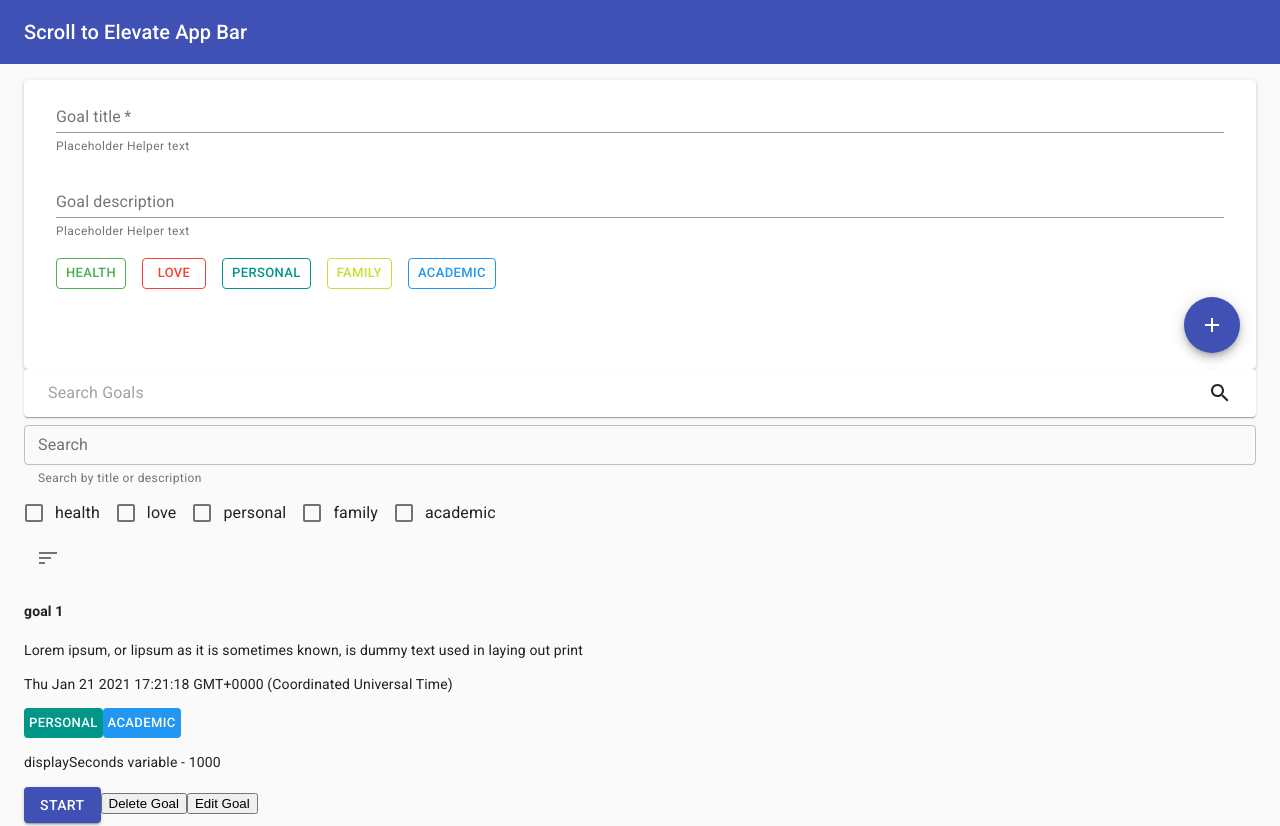
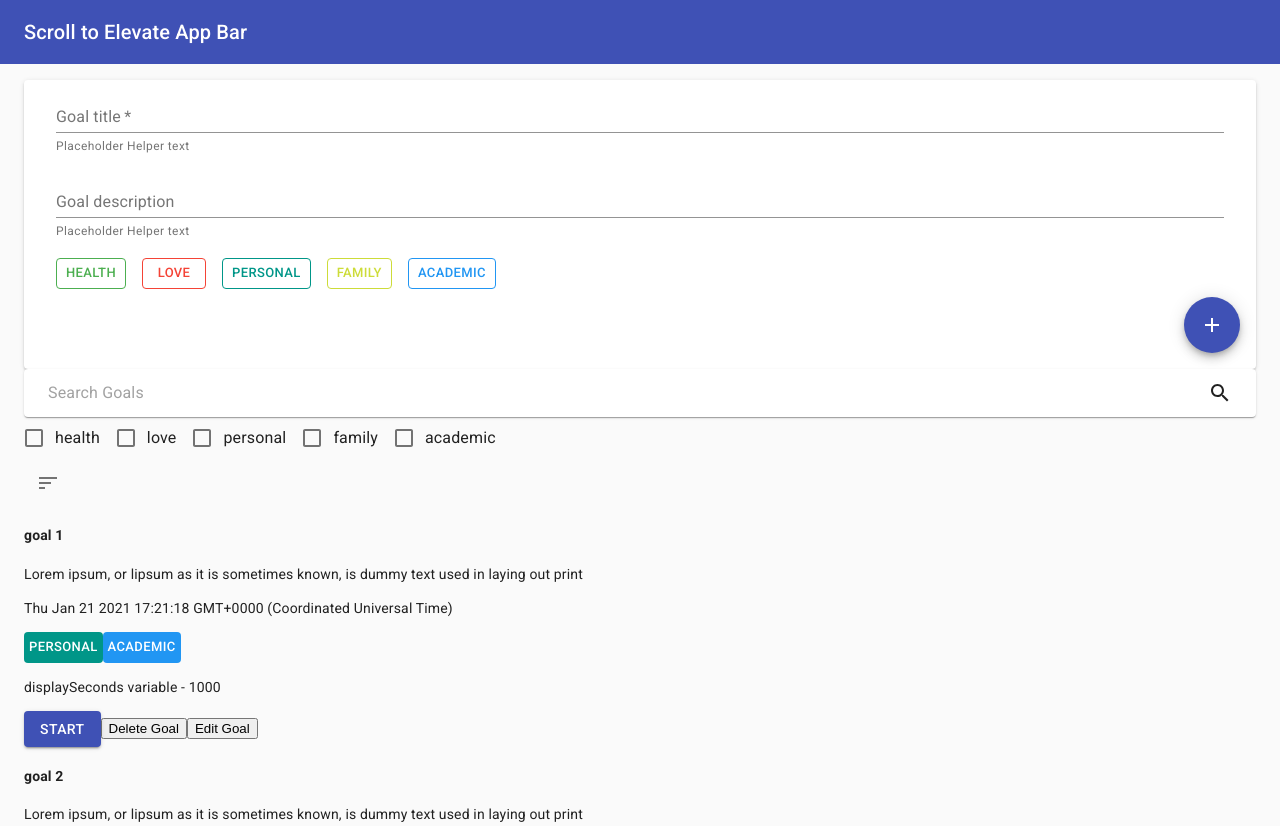
Before and after one commit to BhavyaCodes/get-it-done, a React (Create React App) app: page / in a window 1280 px wide. Shown: the top 826 px of the page. Built offline with nearby package versions, Linux system fonts and the light colour scheme.

Commit message:
fix search bar

```diff
--- a/src/components/GoalList.jsx
+++ b/src/components/GoalList.jsx
@@ -15,10 +15,7 @@ import TextField from "@material-ui/core/TextField";
 import { makeStyles } from "@material-ui/core/styles";
 import Paper from "@material-ui/core/Paper";
 import InputBase from "@material-ui/core/InputBase";
-import Divider from "@material-ui/core/Divider";
-import MenuIcon from "@material-ui/icons/Menu";
 import SearchIcon from "@material-ui/icons/Search";
-import DirectionsIcon from "@material-ui/icons/Directions";
 
 import SelectTagFilters from "./SelectTagFilters";
 
@@ -117,22 +114,13 @@ function GoalList({ goals, setGoals, globalHashTags }) {
           className={classes.input}
           placeholder="Search Goals"
           inputProps={{ "aria-label": "search Goals" }}
+          value={searchText}
+          onChange={setSearchText}
         />
         <div className={classes.searchIconContainer}>
           <SearchIcon />
         </div>
       </Paper>
-      <TextField
-        id="search-bar"
-        label="Search"
-        className={classes.searchBar}
-        helperText="Search by title or description"
-        fullWidth
-        margin="dense"
-        value={searchText}
-        onChange={setSearchText}
-        variant="outlined"
-      />
       <SelectTagFilters
         selectedHastagIds={selectedHastagIds}
         setSelectedHashTagIds={setSelectedHashTagIds}
```
